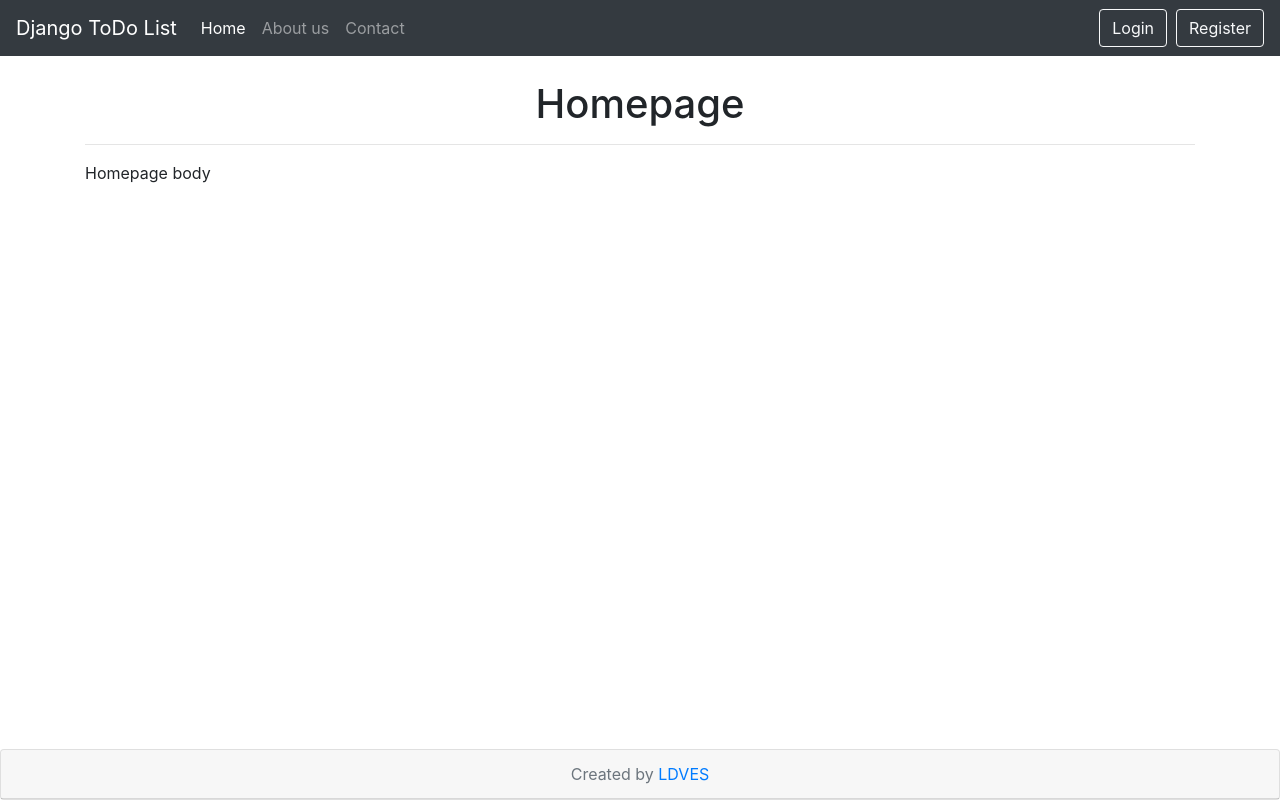
After one commit to LDVES/Django-Quest-List, a Django app: page / in a window 1280 px wide. The commit adds this page. Run offline with Django 3.2, Linux system fonts and the light colour scheme; data comes from the database, SQL or seed files in the repository; both versions use the stored data as it was after the commit; some libraries are stand-ins or nearby versions.

Commit message:
Added footer with info about author

```diff
--- /dev/null
+++ b/home/templates/init/footer.html
@@ -0,0 +1,3 @@
+<footer class="card fixed-bottom">
+    <p class="card-header text-center text-secondary">Created by <a href="https://github.com/LDVES/">LDVES</p>
+</footer>
--- a/home/templates/init/navbar.html
+++ b/home/templates/init/navbar.html
@@ -1,4 +1,4 @@
-<nav class="navbar navbar-expand-lg navbar-light bg-light">
+<nav class="navbar navbar-expand-lg navbar-dark bg-dark">
   <a class="navbar-brand font-weight-light" href="#"><b>Django ToDo List </b></a>
   <button class="navbar-toggler" type="button" data-toggle="collapse" data-target="#navbarNav" aria-controls="navbarNav" aria-expanded="false" aria-label="Toggle navigation">
     <span class="navbar-toggler-icon"></span>
@@ -14,8 +14,10 @@
       <li class="nav-item {% if request.path == '/contact'  %}  active  {% endif %}">
         <a class="nav-link" href="{% url 'home:contact' %}">Contact</a>
       </li>
+    </ul>
+    <ul class="navbar-nav ml-auto">
       {% if user.is_authenticated %}
-      <li class="nav-item dropdown">
+      <li class="nav-item dropleft">
         <a class="nav-link dropdown-toggle" href="#" id="navbarDropdown" role="button" data-toggle="dropdown" aria-haspopup="true" aria-expanded="false">
           <b>{{ user.username }}</b>
         </a>
@@ -29,11 +31,11 @@
       </li>
       {% else %}
       <li class="nav-item ">
-        <a class=" btn btn-outline-secondary {% if request.path == '/login'  %} active {% endif %}" href="{% url 'user_auth_app:login' %}">Login</a>
+        <a class=" btn btn-outline-light {% if request.path == '/login'  %} active {% endif %}" href="{% url 'user_auth_app:login' %}">Login</a>
         &nbsp;
       </li>
       <li class="nav-item ">
-        <a class="btn btn-outline-secondary {% if request.path == '/register'  %} active {% endif %}" href="{% url 'user_auth_app:register' %}">Register</a>
+        <a class="btn btn-outline-light {% if request.path == '/register'  %} active {% endif %}" href="{% url 'user_auth_app:register' %}">Register</a>
       </li>
       {% endif %}
     </ul>
```
Also changed, not shown: db.sqlite3.
